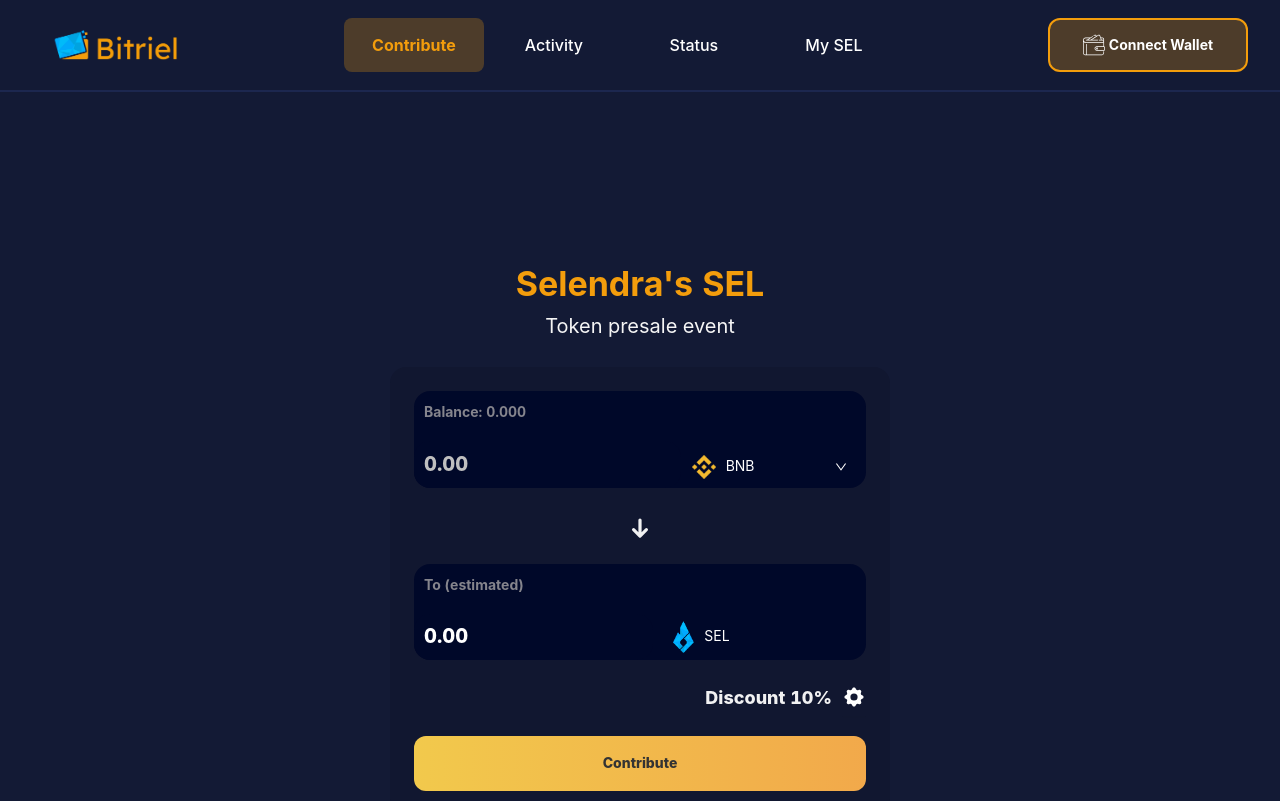
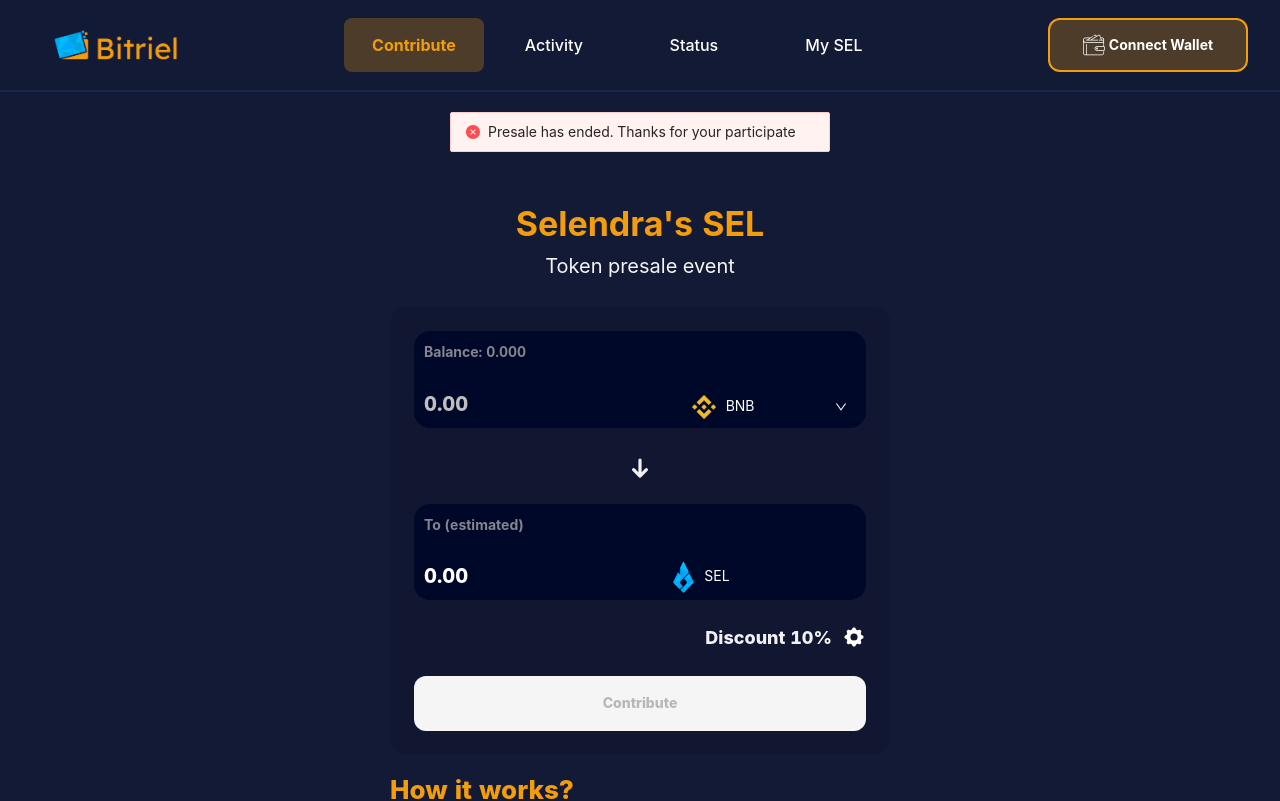
Before and after one commit to selendra/pre-sale-dapp, a React (Create React App) app: page / in a window 1280 px wide. Shown: the top 801 px of the page. Built offline with nearby package versions, Linux system fonts and the light colour scheme; no server answers.

Commit message:
end presale

```diff
--- a/src/App.js
+++ b/src/App.js
@@ -15,6 +15,7 @@ import PrivateSale from "pages/privatesale";
 import Footer from "components/Footer";
 import Header from "components/Header";
 import ModalComponent from "components/Modal";
+import AlertComponent from "components/Alert";
 
 
 export default function App() {
@@ -42,6 +43,7 @@ export default function App() {
     <div>
       <Router>
         <Header />
+        <AlertComponent />
         <Switch>
           <Route exact path='/' component={Home} />
           <Route path='/info' component={Info} />
--- /dev/null
+++ b/src/components/Alert/index.js
@@ -0,0 +1,15 @@
+import React from 'react';
+import { Alert } from "antd";
+import styled from 'styled-components';
+
+export default function AlertComponent() {
+  const ErrMsg = "Presale has ended. Thanks for your participate";
+  return (
+    <AlertStyled message={ErrMsg} type="error" showIcon />
+  );
+}
+
+const AlertStyled = styled(Alert)`
+  max-width: 380px;
+  margin: 20px auto;
+`
--- a/src/pages/home/index.js
+++ b/src/pages/home/index.js
@@ -334,6 +334,7 @@ export default function Home() {
             type="ghost"
             loading={loading}
             onClick={handleContribute}
+            disabled
           >
             Contribute
           </BtnContribute>
--- a/src/pages/home/styled.js
+++ b/src/pages/home/styled.js
@@ -5,12 +5,12 @@ export const Container = styled.div`
   max-width: 500px;
   min-height: calc(100vh - 120px);
   margin: auto;
-  padding: 14rem 0;
+  padding: 0rem 0;
   p {
     font-size: 18px;
   }
   @media screen and (max-width: 500px) {
-    padding: 10rem 10px;
+    padding: 0rem 10px;
   }
 `;
 export const CardStyled = styled(Card)`
--- a/src/pages/order/styled.js
+++ b/src/pages/order/styled.js
@@ -5,9 +5,9 @@ export const Container = styled.div`
   max-width: 400px;
   min-height: calc(100vh - 120px);
   margin: auto;
-  padding: 14rem 0;
+  padding: 0rem 0;
   @media screen and (max-width: 500px) {
-    padding: 10rem 10px;
+    padding: 0rem 10px;
   }
 `
 export const CardStyled = styled.div`
```
